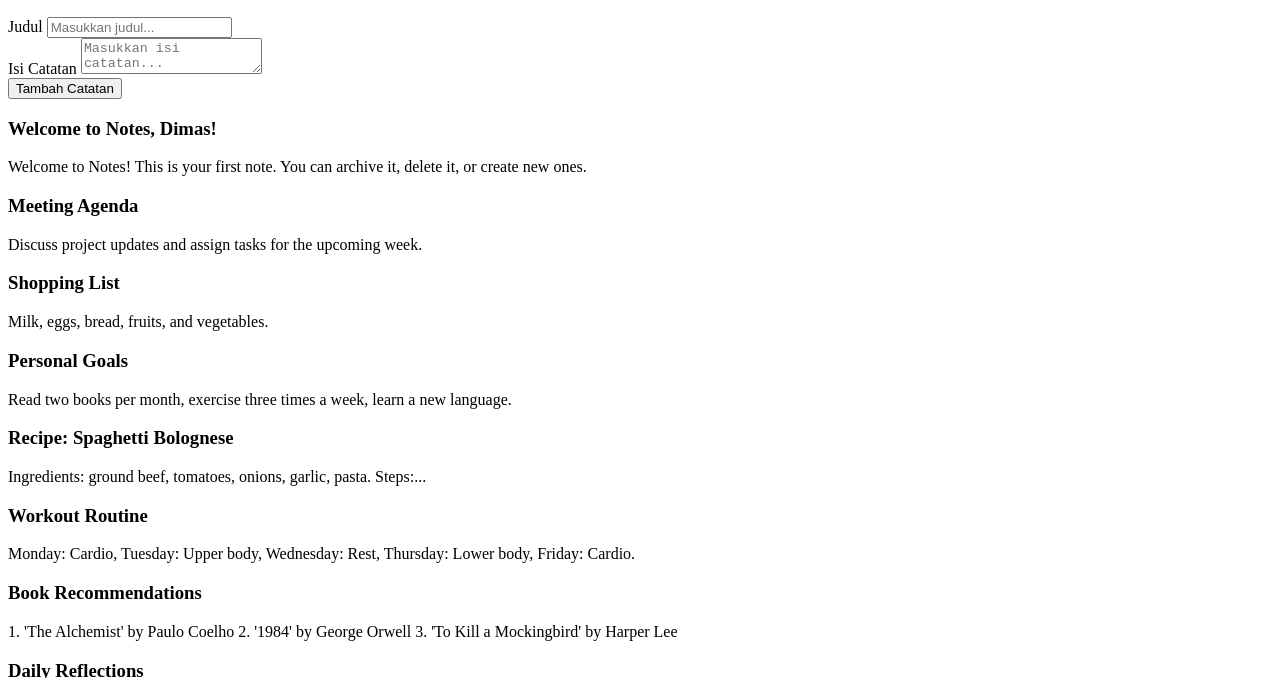
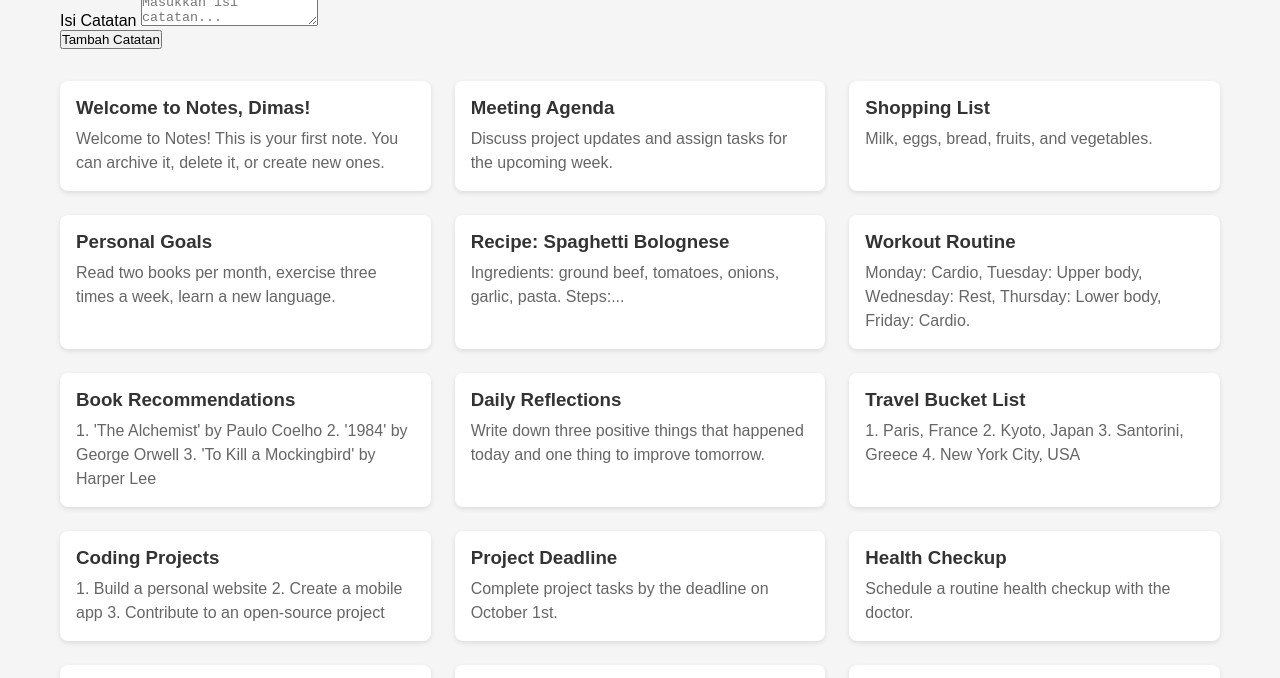
Before and after one commit to ushaimramadhan/dicoding-frontend-fundamental-1, a plain HTML site: page index.html in a window 1280 px wide. Shown: the part 110-788 px from the top of the page. Drawn offline with Linux system fonts and the light colour scheme.

Commit message:
feat: add styling

```diff
--- a/index.html
+++ b/index.html
@@ -4,7 +4,7 @@
     <meta charset="UTF-8">
     <meta name="viewport" content="width=device-width, initial-scale=1.0">
     <title>Notes App</title>
-    <link rel="stylesheet" href="styles.css">
+    <link rel="stylesheet" href="style.css">
     <script type="module" src="src/main.js" defer></script>
 </head>
 <body>
--- a/style.css
+++ b/style.css
@@ -0,0 +1,42 @@
+* {
+    padding: 0;
+    margin: 0;
+    box-sizing: border-box;
+}
+
+body {
+    font-family: sans-serif;
+    background-color: #f5f5f5;
+}
+
+main {
+    max-width: 1200px;
+    margin: 0 auto;
+    padding: 20px;
+}
+
+.notes-list {
+    display: grid;
+    grid-template-columns: repeat(auto-fill, minmax(300px, 1fr));
+    gap: 24px;
+    margin-top: 32px;
+}
+
+note-item {
+    display: block;
+    background: white;
+    border-radius: 8px;
+    box-shadow: 0 2px 5px rgba(0, 0, 0, 0.1);
+    padding: 16px;
+    overflow: hidden;
+}
+
+note-item h3 {
+    margin-bottom: 8px;
+    color: #333;
+}
+
+note-item p {
+    color: #666;
+    line-height: 1.5;
+}
```
